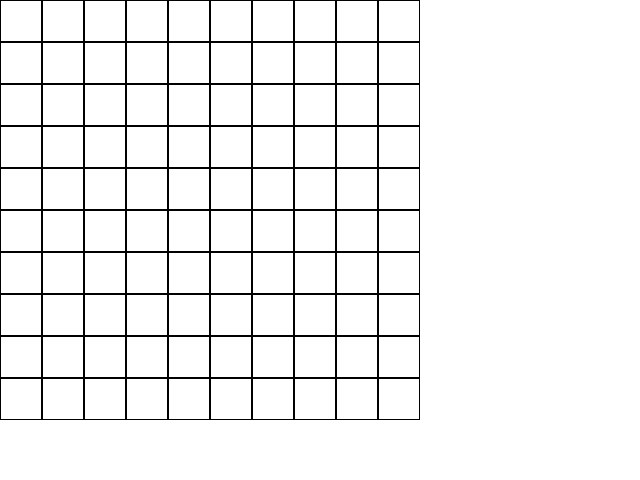
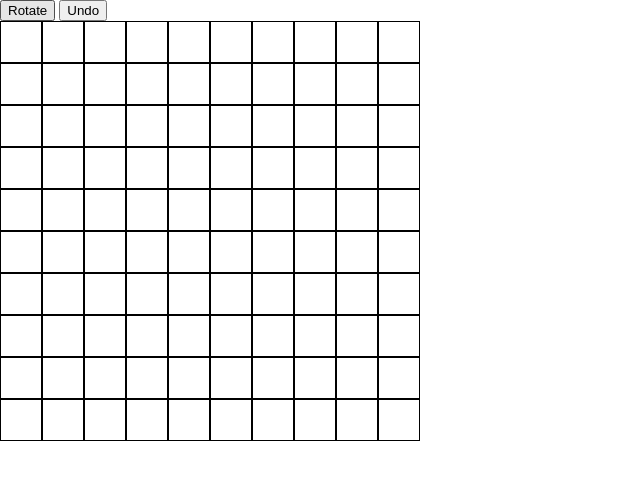
Before and after one commit to feindreh/battleships, a website with bundled scripts: page index.html in a window 1280 px wide. Shown: the whole page, without its empty margins (0-640 px from the left). Built offline with nearby package versions, Linux system fonts and the light colour scheme.

Commit message:
add buttons

```diff
--- a/index.html
+++ b/index.html
@@ -9,6 +9,8 @@
     <script src="./js/main.js" defer type="module"></script>
 </head>
 <body>
+    <button type="button">Rotate</button>
+    <button type="button">Undo</button>
     <div id="container"></div>
 
 </body>
```
